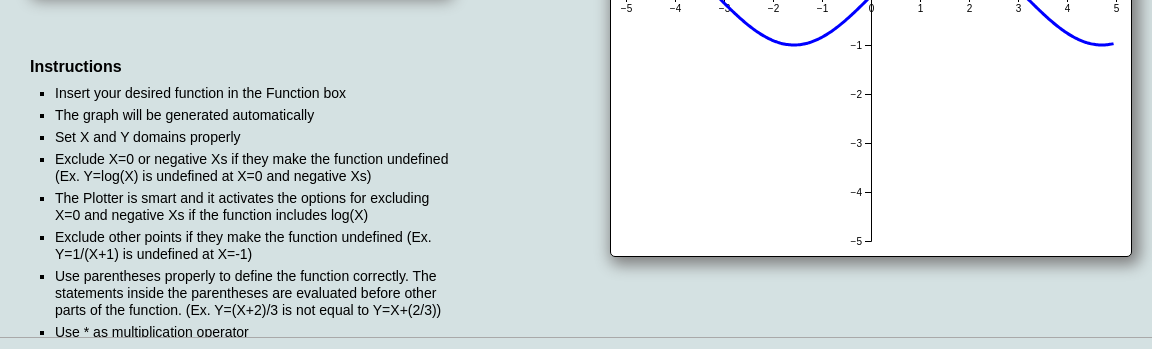
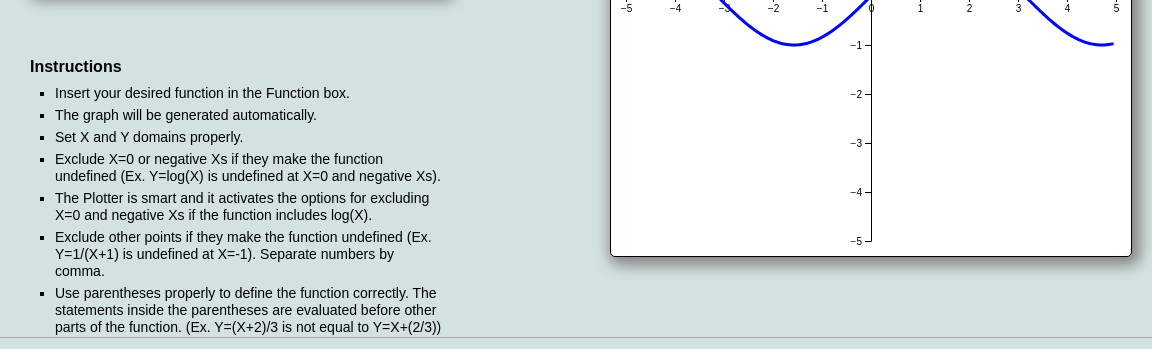
Before and after one commit to mataghva/Plotter, a website built with webpack: page index.html in a window 1280 px wide. Shown: the part 415-764 px from the top of the page, 0-1152 px from the left. Built offline with nearby package versions, Linux system fonts and the light colour scheme.

Commit message:
Final debug

```diff
--- a/index.html
+++ b/index.html
@@ -51,19 +51,19 @@
     <h3 class="title">Instructions</h3>
     <div class="instruction">
         <ul>
-            <li class="help">Insert your desired function in the Function box</li>
-            <li class="help">The graph will be generated automatically</li>
-            <li class="help">Set X and Y domains properly</li>
+            <li class="help">Insert your desired function in the Function box.</li>
+            <li class="help">The graph will be generated automatically.</li>
+            <li class="help">Set X and Y domains properly.</li>
             <li class="help">Exclude X=0 or negative Xs if they make the function undefined
-                            (Ex. Y=log(X) is undefined at X=0 and negative Xs)</li>
+                            (Ex. Y=log(X) is undefined at X=0 and negative Xs).</li>
             <li class="help">The Plotter is smart and it activates the options for excluding X=0 and
-                            negative Xs if the function includes log(X)</li>
-            <li class="help">Exclude other points if they make the function undefined (Ex. Y=1/(X+1) is undefined at X=-1)</li>
+                            negative Xs if the function includes log(X).</li>
+            <li class="help">Exclude other points if they make the function undefined (Ex. Y=1/(X+1) is undefined at X=-1). Separate numbers by comma.</li>
             <li class="help">Use parentheses properly to define the function correctly.
                             The statements inside the parentheses are evaluated before other parts of the function.
                             (Ex. Y=(X+2)/3 is not equal to Y=X+(2/3))</li>
-            <li class="help">Use * as multiplication operator</li>
-            <li class="help">Use ** as power operator</li>
+            <li class="help">Use * as multiplication operator.</li>
+            <li class="help">Use ** as power operator.</li>
             <li class="help">The function is not case-sensitive.</li>
             <li class="help">You can use these functions:</li>
                 <ul>
@@ -74,7 +74,7 @@
                     <li class="usable-functions">Logarithm functions: log(x), log10(x)</li>
                     <li class="usable-functions">Exponential function: exp(x)</li>
                 </ul>
-            <li class="help">You can change the color of graph</li>
+            <li class="help">You can change the color of graph.</li>
         </ul>
     </div>
         <div id="graph">
--- a/src/css/main.css
+++ b/src/css/main.css
@@ -111,6 +111,7 @@ h3.title {
 .instruction {
     position: absolute;
     margin-left: 30px;
+    padding-right: 5px;
     /* margin-top: 60px; */
     width: 420px;
     height: 300px;
```
